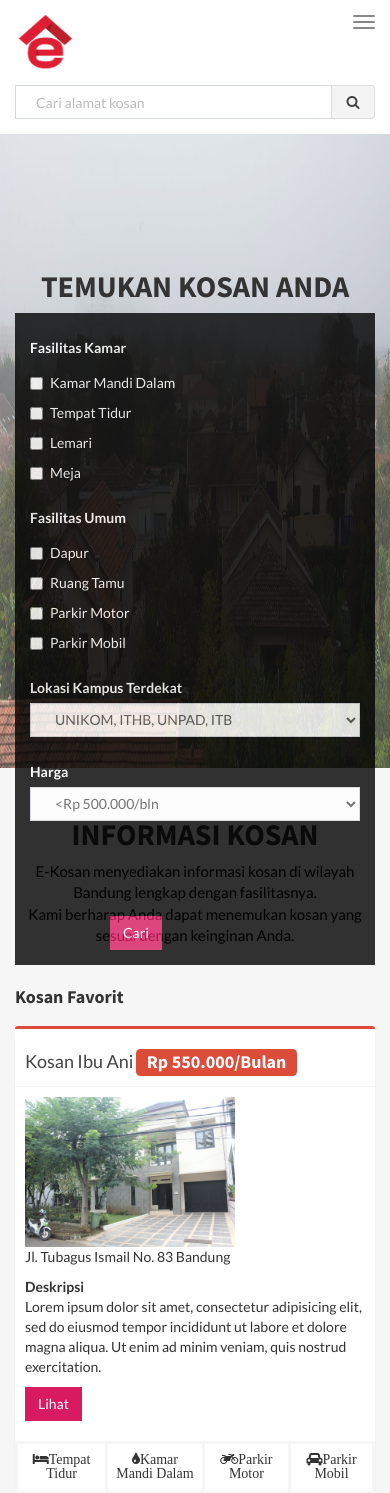
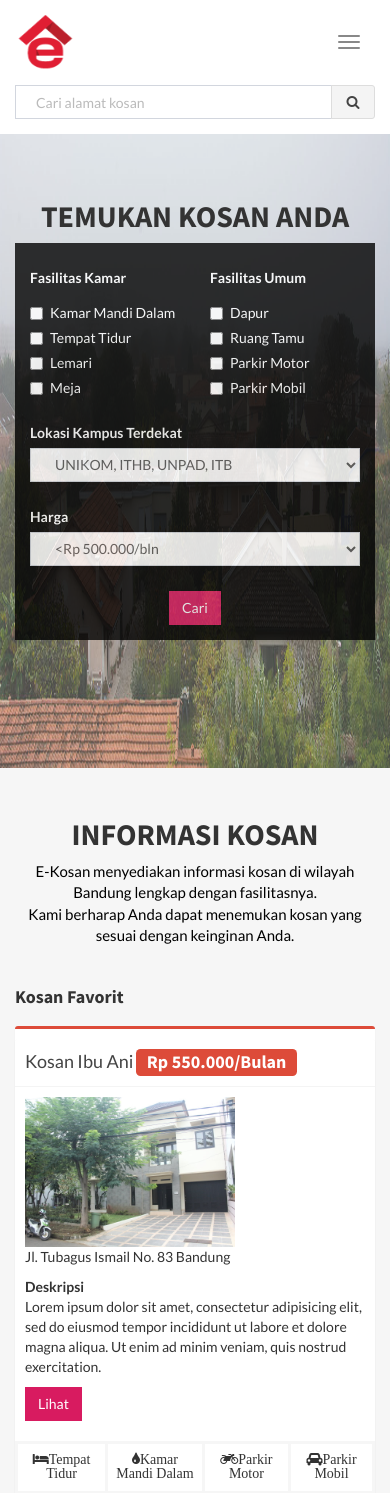
Before and after one commit to nisaa/Tugas-Akhir, a PHP site: page /Tugas-Akhir/ in a window 390 px wide; the page is wider, and only the part inside the window is pictured. Shown: the top 1493 px of that part. Run offline with PHP 8.4, Linux system fonts and the light colour scheme.

Commit message:
Cek responsive

```diff
--- a/resources/css/style.css
+++ b/resources/css/style.css
@@ -44,32 +44,6 @@ h6 {
 .navbar-default .navbar-nav .active {
     color: #e21414;
     font-weight: bold;
-}
-
-/* For media 768px and larger */
-@media (min-width: 768px) {
-    .navbar-right {
-        float: right;
-        margin-right: 20px;
-    }
-
-    .form-inline .input-group {
-        display: inline-table;
-        vertical-align: middle;
-        padding-top: 30px;
-    }
-}
-
-/* Lebar kurang dari 992, height & widthnya 100% */
-@media (min-width: 992px) {
-    .item .image img {
-        height: 100%;
-        width: 100%;
-    }
-
-    .button-direction {
-        padding: 10px 0 0 0;
-    }
 }
 
 #beginning {
@@ -200,3 +174,47 @@ label {
     position: relative;
     width: 100%;
 }
+
+.navbar-default .navbar-toggle {
+    margin: 20px 15px 8px 0;
+}
+
+
+/* For media 768px and larger */
+@media (min-width: 768px) {
+    .navbar-right {
+        float: right;
+        margin-right: 20px;
+    }
+
+    .form-inline .input-group {
+        display: inline-table;
+        vertical-align: middle;
+        padding-top: 30px;
+    }
+}
+
+/* Lebar kurang dari 992, height & widthnya 100% */
+@media (min-width: 992px) {
+    .item .image img {
+        height: 100%;
+        width: 100%;
+    }
+}
+
+@media (max-width: 992px) {
+    .button-direction {
+        text-align: center;
+        padding: 10px 0 0 0;
+    }
+
+    .intro-description {
+        padding-top: 180px;
+    }
+}
+// <= 767px
+@media (max-width: 767px) {
+    #beginning {
+        height: auto;
+    }
+}
--- a/views/frontend/components/header.php
+++ b/views/frontend/components/header.php
@@ -61,7 +61,7 @@
             <li><a href="index.php">Beranda</a></li>
             <?php if (isset($_SESSION['logged_in_user'])) { ?>
               <li class="dropdown">
-                <a href="#" class="dropdown-toggle" data-toggle="dropdown" role="button" aria-haspopup="true" aria-expanded="true">Hai, <?php $_SESSION['logged_in_user']['fullname'] ?><span class="caret"></span></a>
+                <a href="#" class="dropdown-toggle" data-toggle="dropdown" role="button" aria-haspopup="true" aria-expanded="true">Hai, <?= $_SESSION['logged_in_user']['full_name'] ?><span class="caret"></span></a>
                 <ul class="dropdown-menu">
                   <li><a href="#">Profil</a></li>
                   <li role="separator" class="divider"></li>
--- a/views/frontend/index.php
+++ b/views/frontend/index.php
@@ -17,38 +17,24 @@ include "views/frontend/components/header.php";
               <div class="panel-body">
                 <form class="form-inline">
                   <div class="row">
-                    <div class="col-md-3">
+                    <div class="col-md-3 col-xs-6">
                       <div class="form-group">
                         <label class="label-searching">Fasilitas Kamar</label>
-                        <div class="row">
-                          <div class="col-md-12">
                           <div class="checkbox">
                             <label class="label-searching">
                               <input type="checkbox" name="bathroom">Kamar Mandi Dalam
                               </label>
                           </div>
-                          </div><!-- /.col -->
-                        </div><!-- /.row -->
-                        <div class="row">
-                          <div class="col-md-12">
                           <div class="checkbox">
                             <label class="label-searching">
                               <input type="checkbox" name="bed">Tempat Tidur
                             </label>
                           </div>
-                          </div>
-                        </div>
-                        <div class="row">
-                          <div class="col-md-12">
                           <div class="checkbox">
                             <label class="label-searching">
                               <input type="checkbox" name="cupboard">Lemari
                             </label>
                           </div>
-                          </div>
-                        </div>
-                        <div class="row">
-                          <div class="col-md-12">
                           <div class="checkbox">
                             <label class="label-searching">
                               <input type="checkbox" name="table">Meja
@@ -56,41 +42,25 @@ include "views/frontend/components/header.php";
                           </div>
                       </div>
                     </div>
-                      </div>
-                    </div>
 
-                    <div class="col-md-3">
+                    <div class="col-md-3 col-xs-6">
                       <div class="form-group">
                         <label class="label-searching">Fasilitas Umum</label>
-                        <div class="row">
-                          <div class="col-md-12">
                           <div class="checkbox">
                             <label class="label-searching">
                               <input type="checkbox" name="kitchen" value="">Dapur
                             </label>
                           </div>
-                          </div>
-                        </div>
-                        <div class="row">
-                          <div class="col-md-12">
                           <div class="checkbox">
                             <label class="label-searching">
                               <input type="checkbox" name="living_room" value="">Ruang Tamu
                             </label>
                           </div>
-                          </div>
-                        </div>
-                        <div class="row">
-                          <div class="col-md-12">
                           <div class="checkbox">
                             <label class="label-searching">
                               <input type="checkbox" name="bike_parking" value="">Parkir Motor
                             </label>
                           </div>
-                          </div>
-                        </div>
-                        <div class="row">
-                          <div class="col-md-12">
                           <div class="checkbox">
                             <label class="label-searching">
                               <input type="checkbox" name="car_parking" value="">Parkir Mobil
@@ -98,10 +68,8 @@ include "views/frontend/components/header.php";
                           </div>
                       </div>
                     </div>
-                      </div>
-                    </div>
 
-                    <div class="col-md-3">
+                    <div class="col-md-3 col-xs-12">
                       <div class="form-group">
                         <label class="label-searching">Lokasi Kampus Terdekat</label>
                         <select name="location" id="" class="form-control">
@@ -123,7 +91,7 @@ include "views/frontend/components/header.php";
                       </div>
                     </div>
 
-                    <div class="col-md-3">
+                    <div class="col-md-3 col-xs-12">
                       <div class="button-direction">
                         <button type="submit" class="btn bg-maroon btn-flat">Cari</button>
                       </div>
```
Lines whose indentation alone changed are shown as unchanged.
